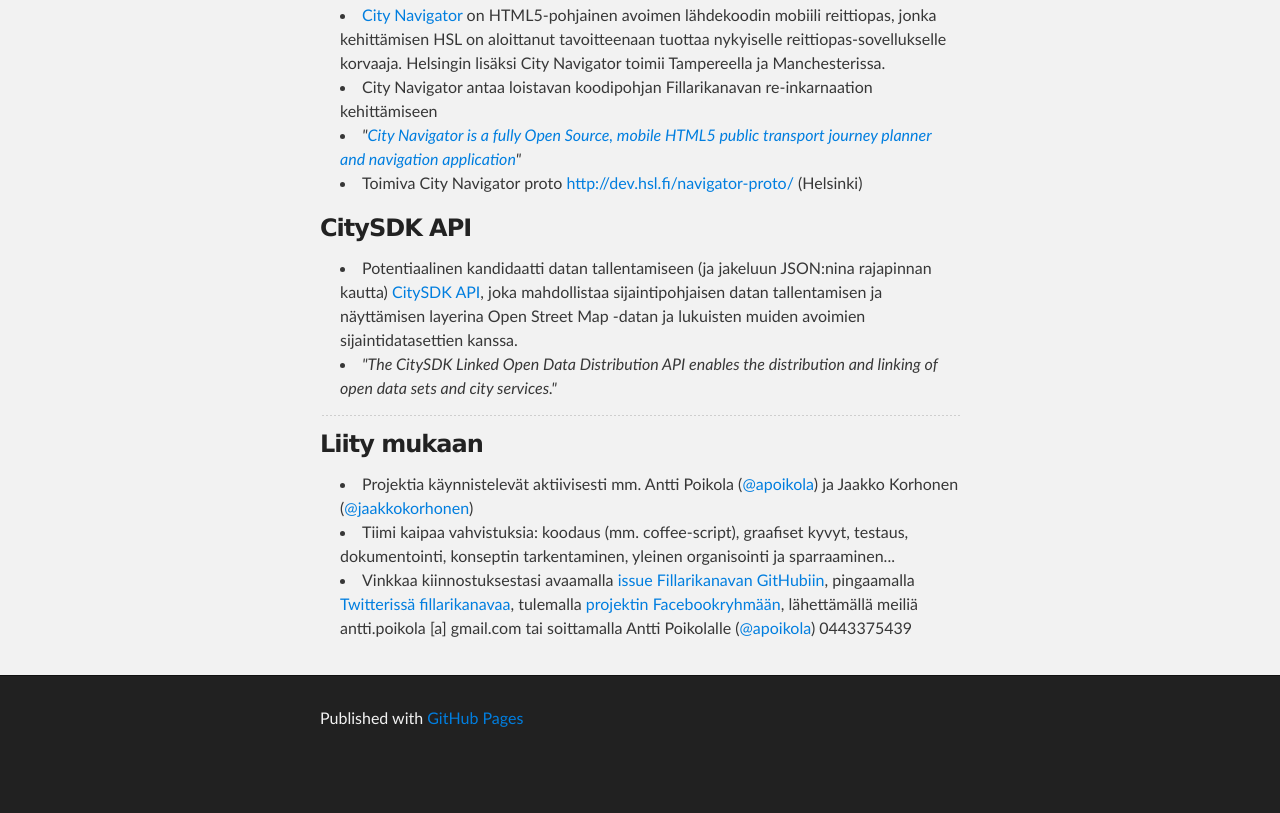
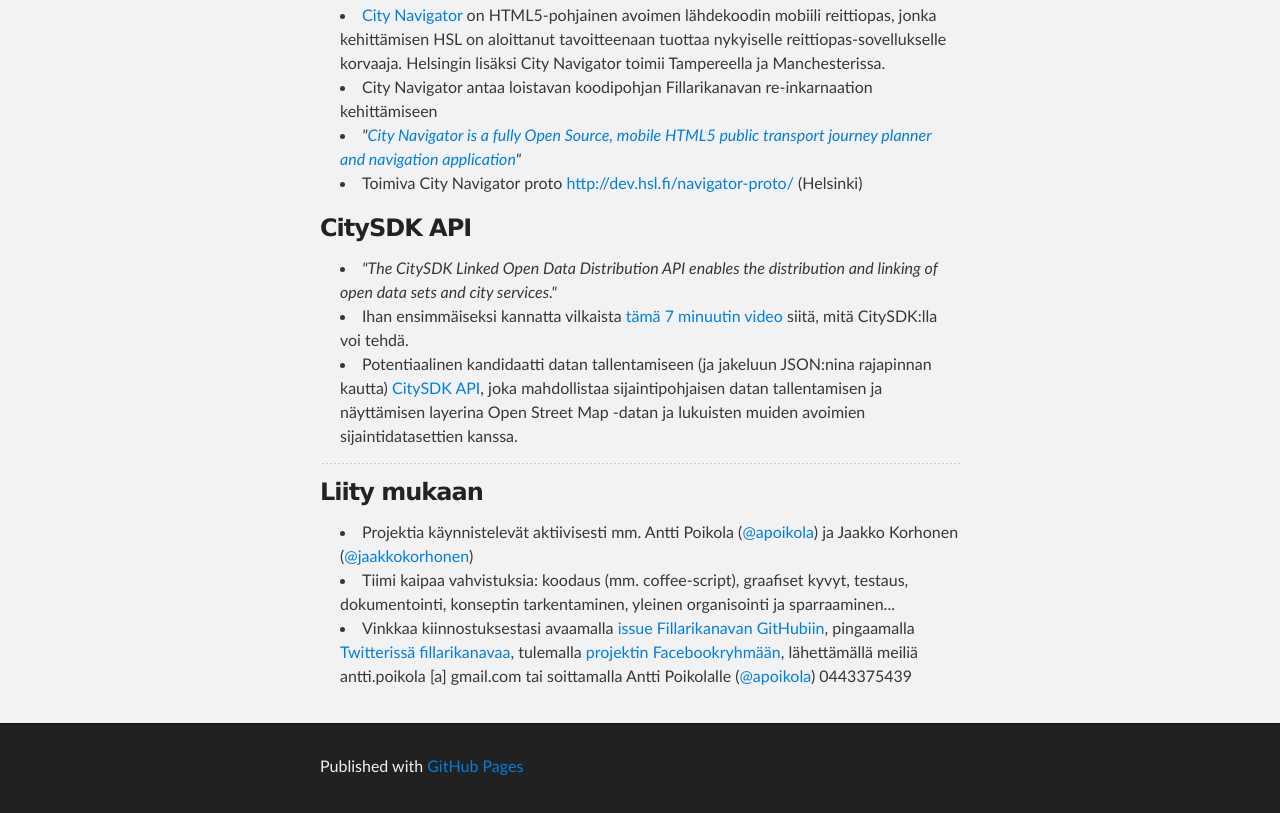
Before and after one commit to fillarikanava/fillarikanava.github.io, a plain HTML site: page index.html in a window 1280 px wide. Shown: the part 1307-2120 px from the top of the page. Before the commit the page ends 2072 px from the top, so only its background shows below. Drawn offline with Linux system fonts and the light colour scheme.

```diff
--- a/index.html
+++ b/index.html
@@ -74,8 +74,9 @@
 <a name="citysdk-api" class="anchor" href="#citysdk-api"><span class="octicon octicon-link"></span></a>CitySDK API</h3>
 
 <ul>
+<li><em>"The CitySDK Linked Open Data Distribution API enables the distribution and linking of open data sets and city services."</em></li>
+<li>Ihan ensimmäiseksi kannatta vilkaista <a href="http://apps4pirkanmaa.fi/citysdk-mita-silla-voi-tehda/">tämä 7 minuutin video</a> siitä, mitä CitySDK:lla voi tehdä.</li>
 <li>Potentiaalinen kandidaatti datan tallentamiseen (ja jakeluun JSON:nina rajapinnan kautta) <a href="http://citysdk.waag.org/">CitySDK API</a>, joka mahdollistaa sijaintipohjaisen datan tallentamisen ja näyttämisen layerina Open Street Map -datan ja lukuisten muiden avoimien sijaintidatasettien kanssa.</li>
-<li><em>"The CitySDK Linked Open Data Distribution API enables the distribution and linking of open data sets and city services."</em></li>
 </ul><hr><h3>
 <a name="liity-mukaan" class="anchor" href="#liity-mukaan"><span class="octicon octicon-link"></span></a>Liity mukaan</h3>
 
```
Also changed, not shown: params.json (+1 -1 lines).
